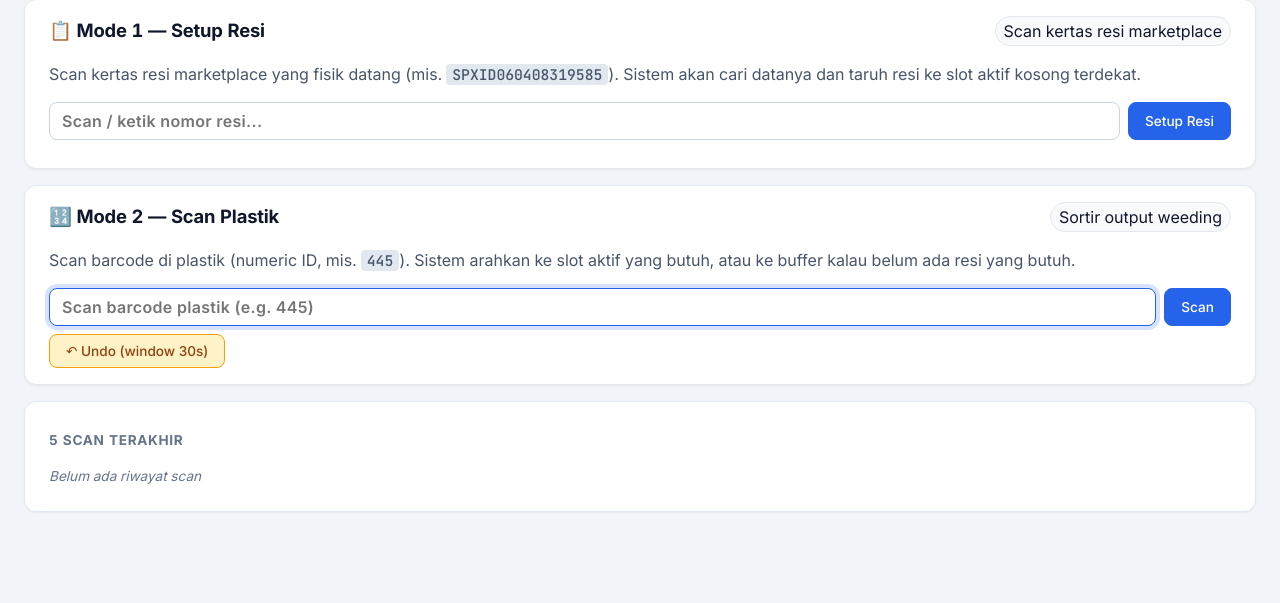
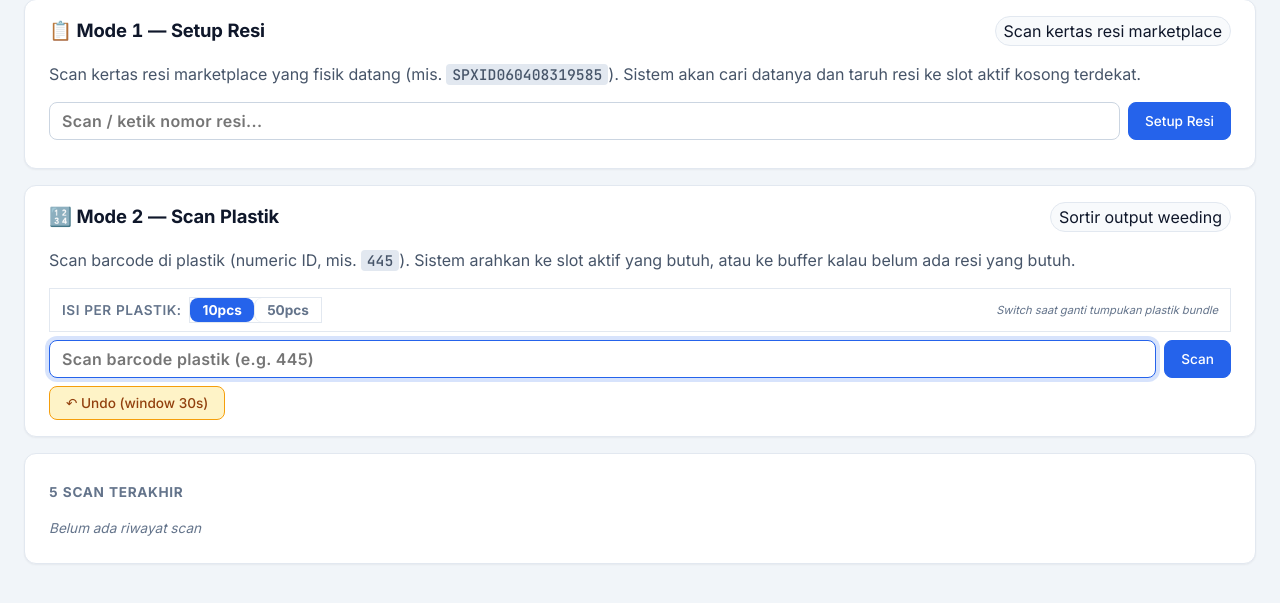
Before and after one commit to dennypa77/sortir_stiker_desain, a Flask app: page /operator/scan in a window 1280 px wide. Shown: the part 87-690 px from the top of the page. Run offline with Flask 3, Linux system fonts and the light colour scheme; data comes from the database, SQL or seed files in the repository; some libraries are stand-ins or nearby versions.

Commit message:
Toggle 10/50pcs di operator scan + dukungan pack_units di backend
Fitur baru: operator scan UI dapat toggle 'Isi per plastik' (10/50pcs)
untuk handle 2 jenis kemasan fisik:
- Default 10pcs (pack_units=1) -> 1 plastik = 1 pack of 10pcs
- Bundle 50pcs (pack_units=5) -> 1 plastik = 5 pack equivalent

Backend (db, scan_handler, maintenance, app.py):
- Schema migration: plastik.pack_units INTEGER DEFAULT 1.
- _migrate_add_pack_units() jalan auto saat get_connection (idempotent).
- handle_scan_plastik(pack_units=N): increment resi_item.quantity_fulfilled
  by N (bukan +1) saat match slot aktif. Log payload include pack_units.
- undo_last_scan() respect pack_units dari event payload -> decrement N.
- web/app.py operator_scan_submit: parse form 'pack_size' (10|50),
  convert ke pack_units (1|5), pass ke handle_scan_plastik.
- _get_recent_scans tambah '[50pcs]' tag di summary kalau bundle.

UI (operator_scan.html + style.css):
- Toggle radiogroup 'Isi per plastik' di atas input scan.
- Aktif state: blue (10pcs) / yellow warning (50pcs) -- visual
  reminder operator sedang mode bundle.
- Tombol Scan ikut berubah warna + label 'Scan (50pcs)' saat bundle.
- LocalStorage persist preference per-operator.
- Hint text 'Switch saat ganti tumpukan plastik bundle'.

scan_result partial: tambah badge '📦 BUNDLE 50pcs (= 5 pack)'
saat result.extra.pack_units >= 5 -- konfirmasi visual operator
bahwa scan terakhir dihitung sebagai bundle.

Test: tests/test_scan_handler.py + test_maintenance.py PASS 19/19.

Co-Authored-By: Claude Opus 4.7 (1M context) <noreply@anthropic.com>

```diff
--- a/packing_router/db.py
+++ b/packing_router/db.py
@@ -80,7 +80,8 @@ CREATE TABLE IF NOT EXISTS plastik (
     location_type TEXT,
     location_ref INTEGER,
     scanned_at TEXT,
-    placed_at TEXT
+    placed_at TEXT,
+    pack_units INTEGER DEFAULT 1
 );
 
 CREATE TABLE IF NOT EXISTS harvester_task (
@@ -162,6 +163,7 @@ def get_connection(path: Optional[str] = None) -> sqlite3.Connection:
 def _ensure_schema(conn: sqlite3.Connection) -> None:
     conn.executescript(SCHEMA_DDL)
     _migrate_add_prefilled_qty(conn)
+    _migrate_add_pack_units(conn)
 
 
 def _migrate_add_prefilled_qty(conn: sqlite3.Connection) -> None:
@@ -169,6 +171,12 @@ def _migrate_add_prefilled_qty(conn: sqlite3.Connection) -> None:
     cols = {row["name"] for row in conn.execute("PRAGMA table_info(resi_item)").fetchall()}
     if "prefilled_qty" not in cols:
         conn.execute("ALTER TABLE resi_item ADD COLUMN prefilled_qty INTEGER DEFAULT 0")
+
+
+def _migrate_add_pack_units(conn: sqlite3.Connection) -> None:
+    cols = {row["name"] for row in conn.execute("PRAGMA table_info(plastik)").fetchall()}
+    if "pack_units" not in cols:
+        conn.execute("ALTER TABLE plastik ADD COLUMN pack_units INTEGER DEFAULT 1")
 
 
 def reset_connection() -> None:
--- a/packing_router/web/app.py
+++ b/packing_router/web/app.py
@@ -117,6 +117,8 @@ def create_app() -> Flask:
     def operator_scan_submit():
         operator_id = (request.form.get("operator_id") or "").strip() or _default_operator_id()
         barcode = (request.form.get("barcode") or "").strip()
+        pack_size_raw = (request.form.get("pack_size") or "10").strip()
+        pack_units = 5 if pack_size_raw == "50" else 1
         if not barcode:
             return (
                 render_template(
@@ -129,7 +131,9 @@ def create_app() -> Flask:
                 _trigger("playError"),
             )
         try:
-            result = handle_scan_plastik(barcode, operator_id=operator_id)
+            result = handle_scan_plastik(
+                barcode, operator_id=operator_id, pack_units=pack_units
+            )
         except (BarcodeFormatError, BufferFullError) as e:
             return (
                 render_template(
@@ -671,22 +675,24 @@ def _get_recent_scans(operator_id: str, limit: int = 5):
             barcode = payload.get("barcode", "?")
             sku = payload.get("sku", "?")
             action = payload.get("action", "")
+            pack_units = int(payload.get("pack_units") or 1)
+            bundle_tag = " [50pcs]" if pack_units >= 5 else ""
             if action == "place_in_slot_aktif":
                 target = payload.get("target_slot_aktif_number", "?")
-                summary = f"Scan {barcode} → SLOT {target} (SKU {sku})"
+                summary = f"Scan {barcode}{bundle_tag} → SLOT {target} (SKU {sku})"
                 if payload.get("resi_completed"):
                     summary += " ✓ resi lengkap"
             elif action == "place_in_buffer_existing":
                 w = payload.get("wadah_nomor", "?")
                 s = payload.get("slot_number", "?")
                 cnt = payload.get("plastik_count_after", "?")
-                summary = f"Scan {barcode} → buffer W{w}S{s} ({cnt} pack)"
+                summary = f"Scan {barcode}{bundle_tag} → buffer W{w}S{s} ({cnt} pack)"
             elif action == "place_in_buffer_new":
                 w = payload.get("wadah_nomor", "?")
                 s = payload.get("slot_number", "?")
-                summary = f"Scan {barcode} → buffer W{w}S{s} (slot baru)"
+                summary = f"Scan {barcode}{bundle_tag} → buffer W{w}S{s} (slot baru)"
             else:
-                summary = f"Scan {barcode}"
+                summary = f"Scan {barcode}{bundle_tag}"
         elif r["event_type"] == "undo":
             act = payload.get("action", "scan")
             summary = f"Undo {act}"
--- a/packing_router/web/static/style.css
+++ b/packing_router/web/static/style.css
@@ -298,6 +298,84 @@ button:focus-visible {
 }
 .btn-primary:hover { background: var(--accent-hover); border-color: var(--accent-hover); }
 
+.btn-primary--bundle {
+  background: var(--warning);
+  border-color: var(--warning);
+  color: #1f2937;
+  box-shadow: 0 0 0 2px var(--warning-soft) inset;
+}
+.btn-primary--bundle:hover {
+  background: #d97706;
+  border-color: #d97706;
+  color: white;
+}
+
+.pack-size-toggle {
+  display: flex;
+  align-items: center;
+  flex-wrap: wrap;
+  gap: var(--space-2);
+  padding: var(--space-2) var(--space-3);
+  margin-bottom: var(--space-2);
+  border: 1px solid var(--border);
+  border-radius: var(--radius);
+  background: var(--surface-2, var(--surface));
+  transition: background 0.15s, border-color 0.15s;
+}
+.pack-size-toggle[data-value="50"] {
+  background: var(--warning-soft);
+  border-color: var(--warning);
+}
+.pack-size-toggle__label {
+  font-size: var(--fs-sm);
+  font-weight: 600;
+  color: var(--text-subtle);
+  text-transform: uppercase;
+  letter-spacing: 0.04em;
+}
+.pack-size-toggle__group {
+  display: inline-flex;
+  border: 1px solid var(--border);
+  border-radius: var(--radius);
+  overflow: hidden;
+  background: var(--surface);
+}
+.pack-size-toggle__btn {
+  appearance: none;
+  background: transparent;
+  border: 0;
+  padding: var(--space-1) var(--space-3);
+  font-size: var(--fs-sm);
+  font-weight: 700;
+  color: var(--text-subtle);
+  cursor: pointer;
+  min-width: 64px;
+  transition: background 0.12s, color 0.12s;
+}
+.pack-size-toggle__btn + .pack-size-toggle__btn {
+  border-left: 1px solid var(--border);
+}
+.pack-size-toggle__btn:hover { background: var(--accent-soft); color: var(--accent-soft-text); }
+.pack-size-toggle__btn.is-active {
+  background: var(--accent);
+  color: white;
+}
+.pack-size-toggle[data-value="50"] .pack-size-toggle__btn.is-active {
+  background: var(--warning);
+  color: #1f2937;
+}
+.pack-size-toggle__hint {
+  margin-left: auto;
+  font-size: var(--fs-xs);
+  color: var(--text-subtle);
+  font-style: italic;
+}
+.pack-size-toggle[data-value="50"] .pack-size-toggle__hint {
+  color: var(--warning-soft-text);
+  font-weight: 600;
+  font-style: normal;
+}
+
 .btn-undo {
   background: var(--warning-soft);
   color: var(--warning-soft-text);
@@ -452,6 +530,18 @@ input:focus {
   font-weight: 700;
   margin-top: var(--space-3);
   font-size: var(--fs-md);
+}
+.scan-bundle-badge {
+  display: inline-block;
+  margin-top: var(--space-2);
+  padding: var(--space-1) var(--space-3);
+  background: var(--warning);
+  color: #1f2937;
+  font-weight: 700;
+  font-size: var(--fs-sm);
+  letter-spacing: 0.04em;
+  border-radius: var(--radius);
+  box-shadow: 0 0 0 2px var(--warning-soft);
 }
 
 .scan-history { list-style: none; padding: 0; margin: 0; }
--- a/packing_router/web/templates/operator_scan.html
+++ b/packing_router/web/templates/operator_scan.html
@@ -41,16 +41,29 @@
     <p class="text-muted">Scan barcode di plastik (numeric ID, mis.
     <code>445</code>). Sistem arahkan ke slot aktif yang butuh, atau ke
     buffer kalau belum ada resi yang butuh.</p>
+
+    <div id="pack-size-toggle" class="pack-size-toggle" data-value="10">
+        <span class="pack-size-toggle__label">Isi per plastik:</span>
+        <div class="pack-size-toggle__group" role="radiogroup" aria-label="Pilih isi per plastik">
+            <button type="button" class="pack-size-toggle__btn is-active"
+                    data-pack="10" role="radio" aria-checked="true">10pcs</button>
+            <button type="button" class="pack-size-toggle__btn"
+                    data-pack="50" role="radio" aria-checked="false">50pcs</button>
+        </div>
+        <span class="pack-size-toggle__hint">Switch saat ganti tumpukan plastik bundle</span>
+    </div>
+
     <form hx-post="{{ url_for('operator_scan_submit') }}"
           hx-target="#scan-result"
           hx-swap="innerHTML"
           hx-on::after-request="document.getElementById('barcode').value=''; document.getElementById('barcode').focus();">
         <input type="hidden" name="operator_id" value="{{ operator_id }}">
+        <input type="hidden" name="pack_size" id="pack-size-input" value="10">
         <div style="display:flex; gap: var(--space-2);">
             <input type="text" id="barcode" name="barcode" autofocus
                    autocomplete="off" placeholder="Scan barcode plastik (e.g. 445)"
                    class="big-input" style="flex:1;">
-            <button type="submit" class="btn-primary">Scan</button>
+            <button type="submit" class="btn-primary" id="scan-submit-btn">Scan</button>
         </div>
     </form>
     <form hx-post="{{ url_for('operator_undo') }}"
@@ -65,4 +78,46 @@
 <section id="scan-result" class="panel">
     {% include 'partials/_scan_result.html' %}
 </section>
+
+<script>
+(function () {
+    const STORAGE_KEY = 'packing_router.pack_size';
+    const wrap = document.getElementById('pack-size-toggle');
+    const input = document.getElementById('pack-size-input');
+    const submitBtn = document.getElementById('scan-submit-btn');
+    if (!wrap || !input) return;
+
+    const buttons = wrap.querySelectorAll('.pack-size-toggle__btn');
+
+    function apply(value) {
+        const v = value === '50' ? '50' : '10';
+        input.value = v;
+        wrap.dataset.value = v;
+        buttons.forEach(function (btn) {
+            const active = btn.dataset.pack === v;
+            btn.classList.toggle('is-active', active);
+            btn.setAttribute('aria-checked', active ? 'true' : 'false');
+        });
+        if (submitBtn) {
+            submitBtn.classList.toggle('btn-primary--bundle', v === '50');
+            submitBtn.textContent = v === '50' ? 'Scan (50pcs)' : 'Scan';
+        }
+    }
+
+    try {
+        const saved = localStorage.getItem(STORAGE_KEY);
+        if (saved) apply(saved);
+    } catch (e) { /* ignore storage errors */ }
+
+    buttons.forEach(function (btn) {
+        btn.addEventListener('click', function () {
+            const v = btn.dataset.pack;
+            apply(v);
+            try { localStorage.setItem(STORAGE_KEY, v); } catch (e) {}
+            const barcode = document.getElementById('barcode');
+            if (barcode) barcode.focus();
+        });
+    });
+})();
+</script>
 {% endblock %}
--- a/packing_router/web/templates/partials/_scan_result.html
+++ b/packing_router/web/templates/partials/_scan_result.html
@@ -5,6 +5,10 @@
 {% elif result %}
     <div class="scan-instruction scan-{{ result.action }}">
         <div class="scan-label">{{ result.target_label }}</div>
+        {% set _pu = result.extra.pack_units if result.extra and result.extra.pack_units else 1 %}
+        {% if _pu >= 5 %}
+        <div class="scan-bundle-badge">📦 BUNDLE 50pcs (= {{ _pu }} pack)</div>
+        {% endif %}
         <div class="scan-meta">
             SKU: <code>{{ result.sku }}</code>
             {% if result.varian %}<span class="text-subtle">· {{ result.varian }} pcs</span>{% endif %}
```
Also changed, not shown: packing_router/maintenance.py (+7 -3 lines), packing_router/scan_handler.py (+29 -13 lines).
